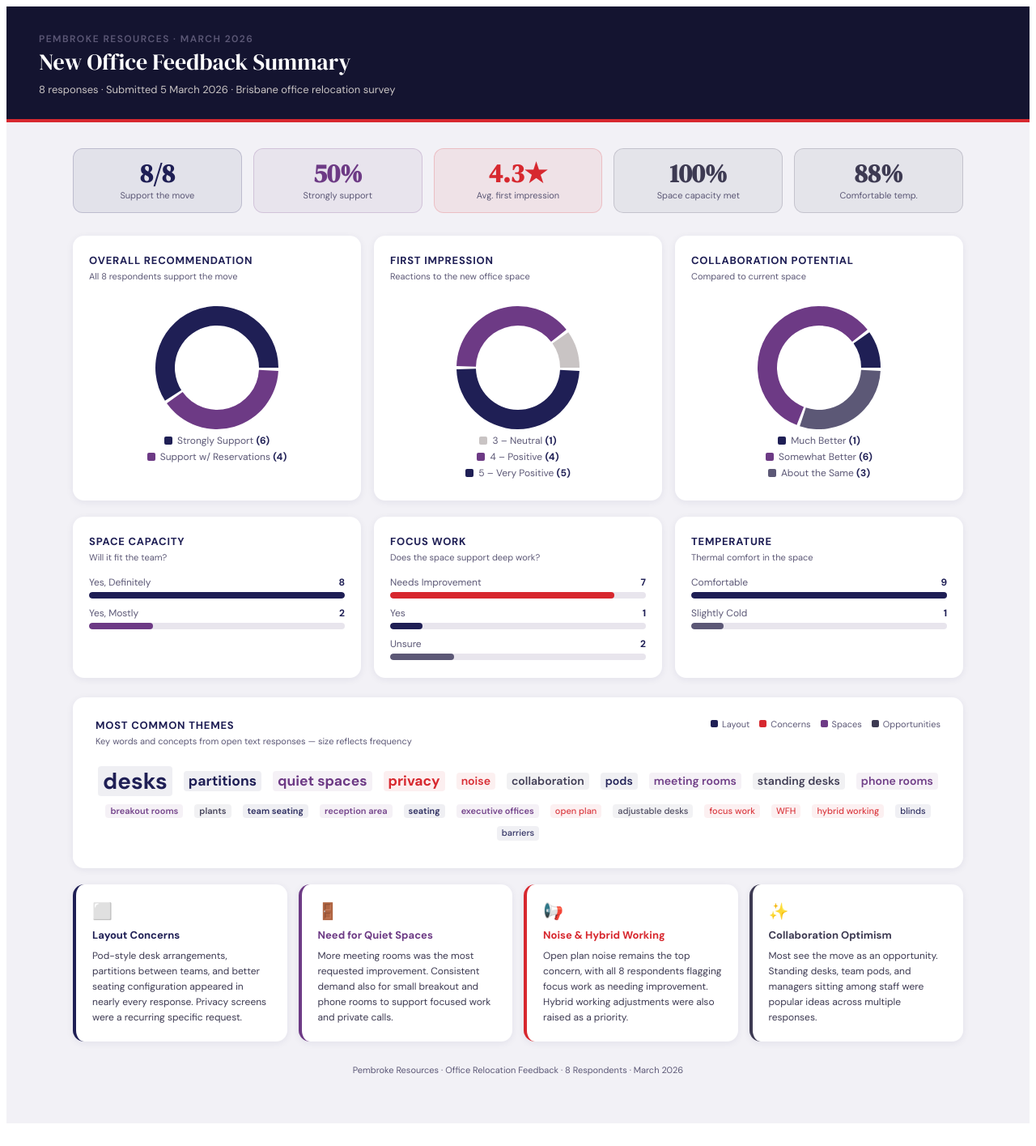
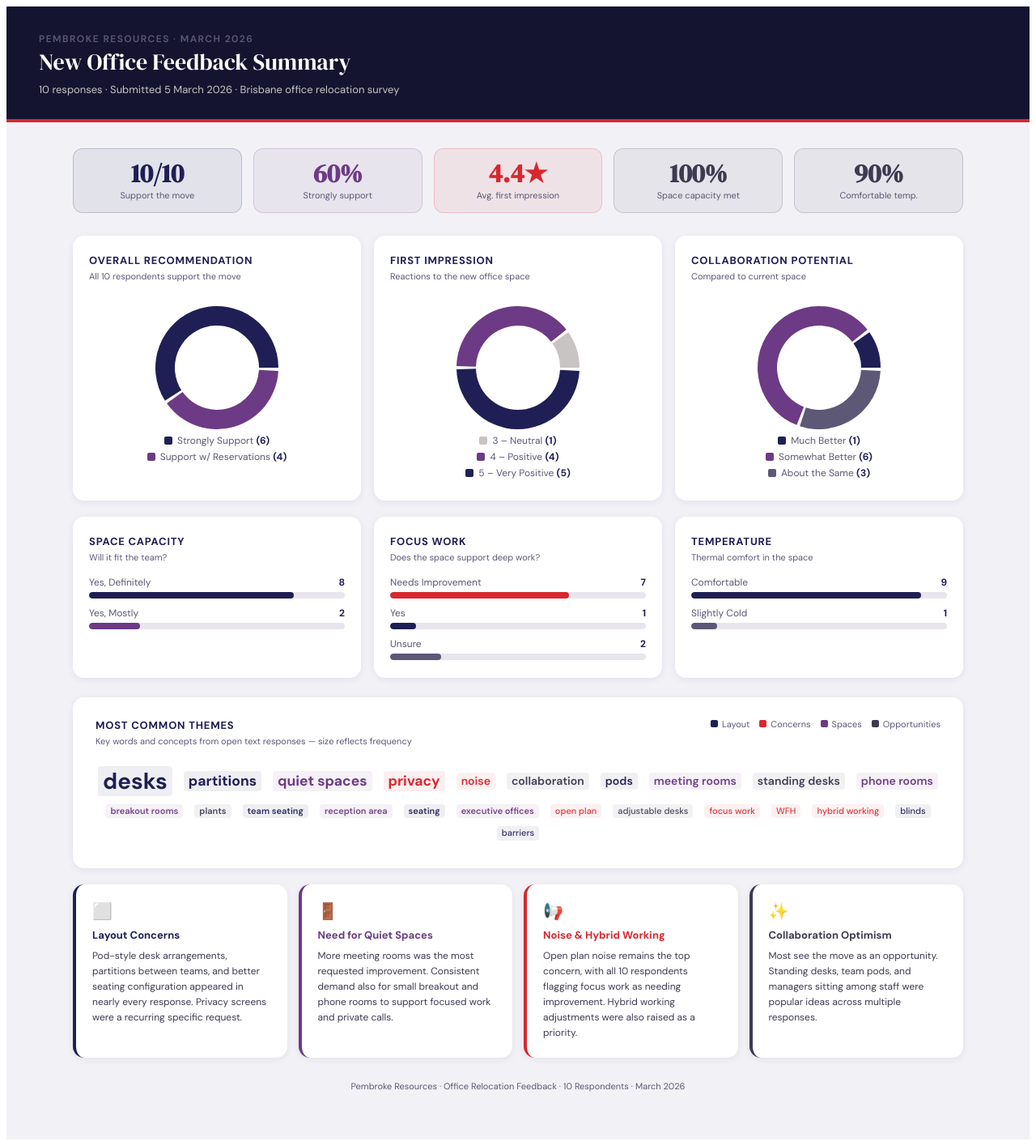
Before and after one commit to ellenforbes/officesurveyresults, a React (Vite) app: page / in a window 1280 px wide. Shown: the whole page at 81% size. Built offline with nearby package versions, Linux system fonts and the light colour scheme.

Commit message:
missed inclusion of some results

```diff
--- a/src/App.jsx
+++ b/src/App.jsx
@@ -144,7 +144,21 @@ const themeLabels = {
   positive: "Opportunities",
 };
 
-const TOTAL = 8;
+// ─── Derived totals (auto-update when feedbackData or rawResponses change) ────
+const TOTAL = rawResponses.length;
+
+const totalSupport     = feedbackData.q7_recommendation.reduce((s, d) => s + d.value, 0);
+const stronglySupport  = feedbackData.q7_recommendation.find(d => d.name === "Strongly Support")?.value ?? 0;
+const totalCapacity    = feedbackData.q2_capacity.reduce((s, d) => s + d.value, 0);
+const comfortableTemp  = feedbackData.q5_temp.find(d => d.name === "Comfortable")?.value ?? 0;
+const avgImpression    = (
+  feedbackData.q1_impression.reduce((s, d) => {
+    const score = parseFloat(d.name);
+    return s + (isNaN(score) ? 0 : score * d.value);
+  }, 0) / TOTAL
+).toFixed(1);
+
+const pct = (n, d = TOTAL) => `${Math.round((n / d) * 100)}%`;
 
 const CustomTooltip = ({ active, payload }) => {
   if (active && payload && payload.length) {
@@ -290,7 +304,7 @@ const StatPill = ({ value, label, color }) => (
 const themes = [
   { key: "layout", icon: "⬜", label: "Layout Concerns", desc: "Pod-style desk arrangements, partitions between teams, and better seating configuration appeared in nearly every response. Privacy screens were a recurring specific request." },
   { key: "spaces", icon: "🚪", label: "Need for Quiet Spaces", desc: "More meeting rooms was the most requested improvement. Consistent demand also for small breakout and phone rooms to support focused work and private calls." },
-  { key: "concern", icon: "📢", label: "Noise & Hybrid Working", desc: "Open plan noise remains the top concern, with all 8 respondents flagging focus work as needing improvement. Hybrid working adjustments were also raised as a priority." },
+  { key: "concern", icon: "📢", label: "Noise & Hybrid Working", desc: `Open plan noise remains the top concern, with all ${TOTAL} respondents flagging focus work as needing improvement. Hybrid working adjustments were also raised as a priority.` },
   { key: "positive", icon: "✨", label: "Collaboration Optimism", desc: "Most see the move as an opportunity. Standing desks, team pods, and managers sitting among staff were popular ideas across multiple responses." },
 ];
 
@@ -328,7 +342,7 @@ export default function App() {
           New Office Feedback Summary
         </h1>
         <p style={{ margin: "8px 0 0", color: COLORS.silver, fontSize: 13 }}>
-          8 responses · Submitted 5 March 2026 · Brisbane office relocation survey
+          {TOTAL} responses · Submitted 5 March 2026 · Brisbane office relocation survey
         </p>
       </div>
 
@@ -344,11 +358,11 @@ export default function App() {
           transform: loaded ? "none" : "translateY(12px)",
           transition: "all 0.5s ease",
         }}>
-          <StatPill value="8/8" label="Support the move" color={COLORS.navy} />
-          <StatPill value="50%" label="Strongly support" color={COLORS.purple} />
-          <StatPill value="4.3★" label="Avg. first impression" color={COLORS.red} />
-          <StatPill value="100%" label="Space capacity met" color={COLORS.textBody} />
-          <StatPill value="88%" label="Comfortable temp." color={COLORS.textBody} />
+          <StatPill value={`${totalSupport}/${TOTAL}`} label="Support the move" color={COLORS.navy} />
+          <StatPill value={pct(stronglySupport)} label="Strongly support" color={COLORS.purple} />
+          <StatPill value={`${avgImpression}★`} label="Avg. first impression" color={COLORS.red} />
+          <StatPill value={pct(totalCapacity)} label="Space capacity met" color={COLORS.textBody} />
+          <StatPill value={pct(comfortableTemp)} label="Comfortable temp." color={COLORS.textBody} />
         </div>
 
         {/* Charts row */}
@@ -366,7 +380,7 @@ export default function App() {
             <h3 style={{ margin: "0 0 4px", fontSize: 13, fontWeight: 700, color: COLORS.navy, textTransform: "uppercase", letterSpacing: "0.06em" }}>
               Overall Recommendation
             </h3>
-            <p style={{ margin: "0 0 16px", fontSize: 11, color: COLORS.textMuted }}>All 8 respondents support the move</p>
+            <p style={{ margin: "0 0 16px", fontSize: 11, color: COLORS.textMuted }}>All {TOTAL} respondents support the move</p>
             <DonutChart data={feedbackData.q7_recommendation} />
           </div>
 
@@ -479,7 +493,7 @@ export default function App() {
         </div>
 
         <p style={{ marginTop: 28, fontSize: 11, color: COLORS.textMuted, textAlign: "center" }}>
-          Pembroke Resources · Office Relocation Feedback · 8 Respondents · March 2026
+          Pembroke Resources · Office Relocation Feedback · {TOTAL} Respondents · March 2026
         </p>
       </div>
     </div>
```
